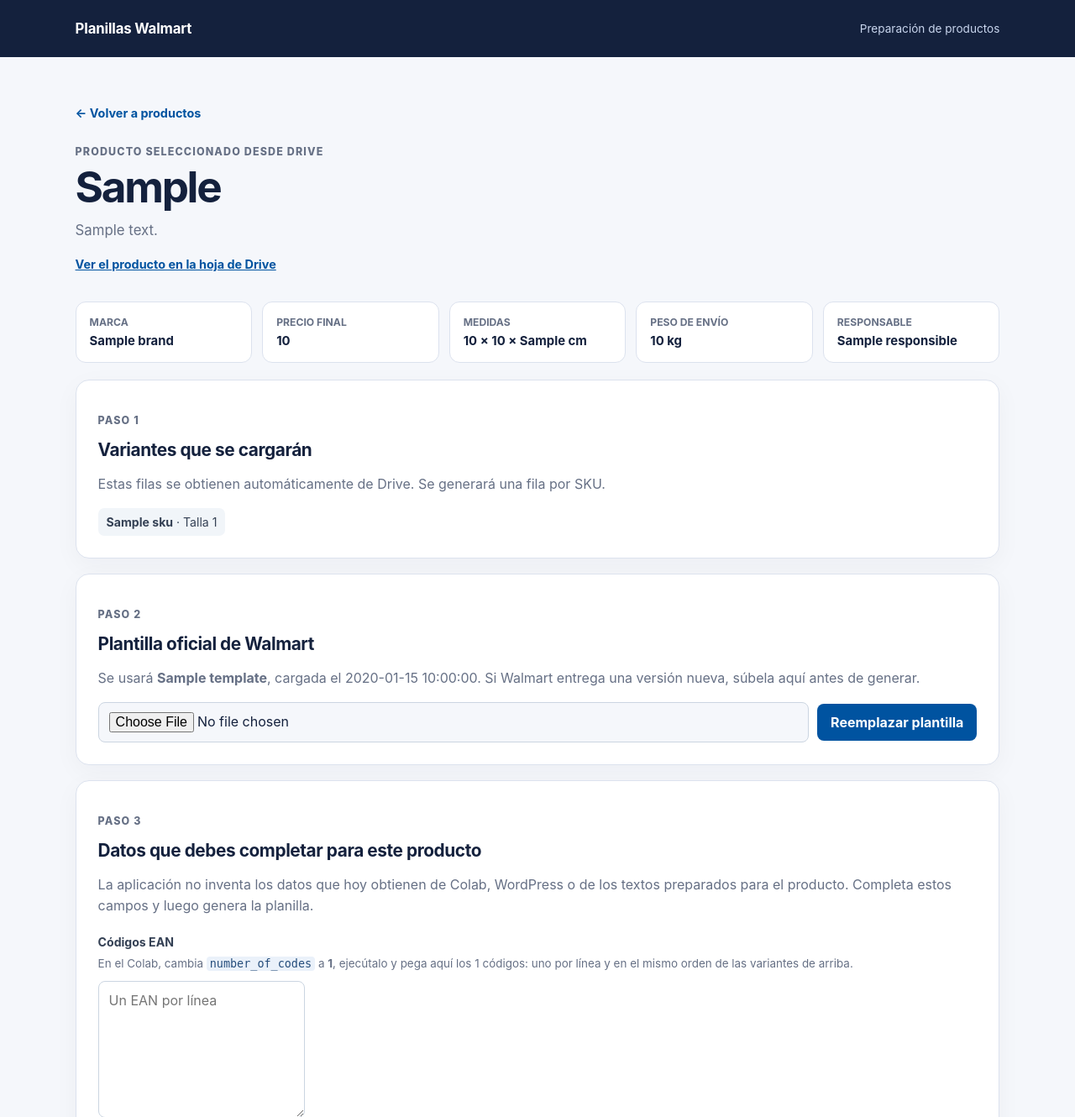
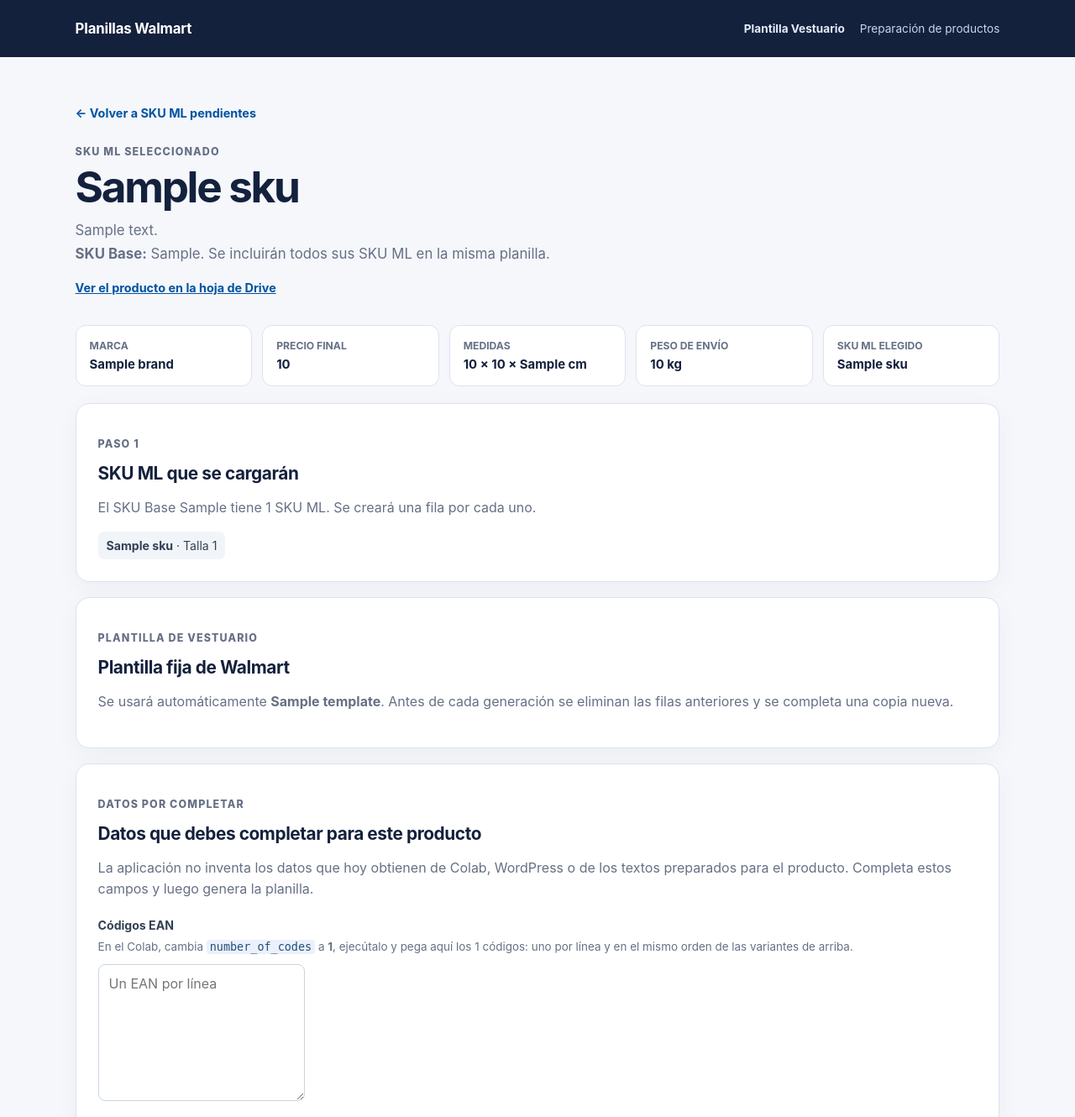
Before and after one commit to tomasgarciaib/automatizacion-planillas-walmart, a FastAPI app: template app/templates/product_detail.html in a window 1280 px wide. Shown: the top 1330 px of the page at 84% size. Run offline with FastAPI, Linux system fonts and the light colour scheme; the template is opened without the code that fills it: most values are stand-ins (such as "Sample title", 1, 10 or a date in 2020).

Commit message:
feat: iniciar planillas desde SKU ML pendientes

```diff
--- a/app/main.py
+++ b/app/main.py
@@ -19,10 +19,11 @@ from app.services.campaigns import (
 )
 from app.services.files import save_upload
 from app.services.source_products import (
+    ProductVariant,
     SourceProduct,
     SourceProductsError,
     fetch_products,
-    get_product,
+    get_product_by_sku_ml,
 )
 from app.services.templates import (
     TemplateProcessingError,
@@ -69,9 +70,10 @@ def health_check() -> dict[str, str]:
 def dashboard(
     request: Request,
     q: str = "",
+    show_all: bool = False,
     settings: Settings = Depends(app_settings),
 ):
-    """Muestra los productos que el equipo debe trabajar desde la hoja de Drive."""
+    """Muestra SKU ML pendientes y permite entrar por el SKU hijo."""
     source_error = None
     products: list[SourceProduct] = []
     try:
@@ -79,30 +81,41 @@ def dashboard(
     except SourceProductsError as error:
         source_error = str(error)
 
+    sku_items = [
+        {"product": product, "variant": variant}
+        for product in products
+        for variant in product.variants
+    ]
     query = q.strip().casefold()
     if query:
-        products = [
-            product
-            for product in products
-            if query in product.sku_base.casefold()
-            or query in product.description.casefold()
-            or query in product.brand.casefold()
+        sku_items = [
+            item
+            for item in sku_items
+            if query in item["product"].sku_base.casefold()
+            or query in item["variant"].sku.casefold()
+            or query in item["product"].description.casefold()
+            or query in item["product"].brand.casefold()
+        ]
+    elif not show_all:
+        sku_items = [
+            item for item in sku_items if not item["product"].responsible.strip()
         ]
 
     return templates.TemplateResponse(
         request,
         "products.html",
         {
-            "products": products,
+            "sku_items": sku_items,
             "query": q,
+            "show_all": show_all,
             "source_error": source_error,
             "source_sheet_url": settings.source_sheet_web_url,
         },
     )
 
 
-def _product_url(sku_base: str, message: str | None = None) -> str:
-    url = f"/products/{quote(sku_base, safe='')}"
+def _sku_ml_url(sku_ml: str, message: str | None = None) -> str:
+    url = f"/sku-ml/{quote(sku_ml, safe='')}"
     return f"{url}?{urlencode({'message': message})}" if message else url
 
 
@@ -110,9 +123,13 @@ def _format_price(value: object) -> str:
     return f"${int(value):,}".replace(",", ".")
 
 
-def _get_source_product(settings: Settings, sku_base: str) -> SourceProduct:
+def _get_source_product(
+    settings: Settings, sku_ml: str
+) -> tuple[SourceProduct, ProductVariant]:
     try:
-        return get_product(fetch_products(settings.source_sheet_csv_url), sku_base)
+        return get_product_by_sku_ml(
+            fetch_products(settings.source_sheet_csv_url), sku_ml
+        )
     except SourceProductsError as error:
         raise HTTPException(status_code=404, detail=str(error)) from error
 
@@ -183,14 +200,14 @@ def _build_product_rows(
     return rows
 
 
-@app.get("/products/{sku_base}", response_class=HTMLResponse)
-def product_detail(
-    sku_base: str,
+@app.get("/sku-ml/{sku_ml}", response_class=HTMLResponse)
+def sku_ml_detail(
+    sku_ml: str,
     request: Request,
     message: str | None = None,
     settings: Settings = Depends(app_settings),
 ):
-    product = _get_source_product(settings, sku_base)
+    product, selected_variant = _get_source_product(settings, sku_ml)
     with get_connection(settings.database_path) as connection:
         template = connection.execute(
             "SELECT id, original_name, stored_name, uploaded_at "
@@ -208,6 +225,7 @@ def product_detail(
         "product_detail.html",
         {
             "product": product,
+            "selected_variant": selected_variant,
             "template": template,
             "outputs": outputs,
             "message": message,
@@ -217,9 +235,22 @@ def product_detail(
     )
 
 
+@app.get("/products/{sku_base}")
+def legacy_product_link(sku_base: str, settings: Settings = Depends(app_settings)):
+    """Mantiene los enlaces de la versión anterior durante la transición."""
+    try:
+        products = fetch_products(settings.source_sheet_csv_url)
+        product = next(
+            item for item in products if item.sku_base.casefold() == sku_base.casefold()
+        )
+    except (SourceProductsError, StopIteration) as error:
+        raise HTTPException(status_code=404, detail="No se encontró el producto") from error
+    return RedirectResponse(_sku_ml_url(product.variants[0].sku), status_code=303)
+
+
 @app.post("/walmart-templates")
 async def upload_walmart_template(
-    return_sku: str = Form(...),
+    return_sku_ml: str | None = Form(None),
     file: UploadFile = File(...),
     settings: Settings = Depends(app_settings),
 ):
@@ -230,7 +261,9 @@ async def upload_walmart_template(
             max_bytes=settings.max_upload_mb * 1024 * 1024,
         )
     except ValueError as error:
-        return RedirectResponse(_product_url(return_sku, str(error)), status_code=303)
+        if return_sku_ml:
+            return RedirectResponse(_sku_ml_url(return_sku_ml, str(error)), status_code=303)
+        return RedirectResponse("/configuracion/plantilla", status_code=303)
 
     with get_connection(settings.database_path) as connection:
         connection.execute(
@@ -238,15 +271,24 @@ async def upload_walmart_template(
             (file.filename or "plantilla-walmart.xlsx", stored_name),
         )
         connection.commit()
+    if return_sku_ml:
+        return RedirectResponse(
+            _sku_ml_url(
+                return_sku_ml,
+                "Plantilla Vestuario actualizada. Se limpiará antes de cada generación.",
+            ),
+            status_code=303,
+        )
     return RedirectResponse(
-        _product_url(return_sku, "Plantilla Vestuario cargada. Ya puedes preparar el producto."),
+        "/configuracion/plantilla?message="
+        + quote("Plantilla Vestuario actualizada. Se limpiará antes de cada generación."),
         status_code=303,
     )
 
 
-@app.post("/products/{sku_base}/generate")
+@app.post("/sku-ml/{sku_ml}/generate")
 def generate_product_template(
-    sku_base: str,
+    sku_ml: str,
     template_id: int = Form(...),
     ean_codes: str = Form(...),
     main_image_url: str = Form(...),
@@ -263,7 +305,7 @@ def generate_product_template(
     keywords: str = Form(...),
     settings: Settings = Depends(app_settings),
 ):
-    product = _get_source_product(settings, sku_base)
+    product, _ = _get_source_product(settings, sku_ml)
     entered_values = {
         "URL imagen principal": main_image_url,
         "URL imagen secundaria": image_2_url,
@@ -281,28 +323,28 @@ def generate_product_template(
     missing = [label for label, value in entered_values.items() if not value.strip()]
     if missing:
         return RedirectResponse(
-            _product_url(sku_base, f"Falta completar: {', '.join(missing)}."),
+            _sku_ml_url(sku_ml, f"Falta completar: {', '.join(missing)}."),
             status_code=303,
         )
 
     codes = [line.strip() for line in ean_codes.splitlines() if line.strip()]
     if len(codes) != len(product.variants):
         return RedirectResponse(
-            _product_url(
-                sku_base,
+            _sku_ml_url(
+                sku_ml,
                 f"Debes pegar {len(product.variants)} códigos EAN, uno por cada variante.",
             ),
             status_code=303,
         )
     if len(set(codes)) != len(codes) or any(not EAN_PATTERN.fullmatch(code) for code in codes):
         return RedirectResponse(
-            _product_url(sku_base, "Los EAN deben ser códigos numéricos únicos de 8 a 14 dígitos."),
+            _sku_ml_url(sku_ml, "Los EAN deben ser códigos numéricos únicos de 8 a 14 dígitos."),
             status_code=303,
         )
     image_urls = (main_image_url, image_2_url, image_3_url)
     if any(not value.strip().lower().startswith(("https://", "http://")) for value in image_urls):
         return RedirectResponse(
-            _product_url(sku_base, "Las tres imágenes deben tener una URL que comience con http:// o https://."),
+            _sku_ml_url(sku_ml, "Las tres imágenes deben tener una URL que comience con http:// o https://."),
             status_code=303,
         )
 
@@ -313,14 +355,14 @@ def generate_product_template(
         ).fetchone()
         if template is None:
             return RedirectResponse(
-                _product_url(sku_base, "La plantilla seleccionada ya no está disponible."),
+                _sku_ml_url(sku_ml, "La plantilla seleccionada ya no está disponible."),
                 status_code=303,
             )
 
         source_path = settings.uploads_dir / Path(template["stored_name"]).name
         if not source_path.is_file():
             return RedirectResponse(
-                _product_url(sku_base, "No se encontró el archivo de plantilla. Vuelve a cargarlo."),
+                _sku_ml_url(sku_ml, "No se encontró el archivo de plantilla. Vuelve a cargarlo."),
                 status_code=303,
             )
 
@@ -349,7 +391,7 @@ def generate_product_template(
                 ),
             )
         except TemplateProcessingError as error:
-            return RedirectResponse(_product_url(sku_base, str(error)), status_code=303)
+            return RedirectResponse(_sku_ml_url(sku_ml, str(error)), status_code=303)
 
         connection.execute(
             "INSERT INTO product_outputs (sku_base, original_name, stored_name) VALUES (?, ?, ?)",
@@ -357,8 +399,26 @@ def generate_product_template(
         )
         connection.commit()
     return RedirectResponse(
-        _product_url(sku_base, "Planilla completada y lista para descargar."),
+        _sku_ml_url(sku_ml, "Planilla completada y lista para descargar."),
         status_code=303,
+    )
+
+
+@app.get("/configuracion/plantilla", response_class=HTMLResponse)
+def template_settings(
+    request: Request,
+    message: str | None = None,
+    settings: Settings = Depends(app_settings),
+):
+    with get_connection(settings.database_path) as connection:
+        template = connection.execute(
+            "SELECT original_name, uploaded_at FROM walmart_templates "
+            "WHERE category = 'Vestuario' ORDER BY id DESC LIMIT 1"
+        ).fetchone()
+    return templates.TemplateResponse(
+        request,
+        "template_settings.html",
+        {"template": template, "message": message},
     )
 
 
--- a/app/static/styles.css
+++ b/app/static/styles.css
@@ -12,7 +12,7 @@
 * { box-sizing: border-box; }
 body { margin: 0; background: var(--background); color: var(--ink); font-family: Inter, ui-sans-serif, system-ui, -apple-system, BlinkMacSystemFont, "Segoe UI", sans-serif; }
 .site-header { min-height: 68px; display: flex; align-items: center; justify-content: space-between; padding: 0 7vw; background: var(--ink); color: white; }
-.brand { color: white; font-size: 1.05rem; font-weight: 750; letter-spacing: -.01em; text-decoration: none; }
+.brand { color: white; font-size: 1.05rem; font-weight: 750; letter-spacing: -.01em; text-decoration: none; }.header-nav { align-items: center; display: flex; gap: 18px; }.header-nav a { color: #e3ecfa; font-size: .85rem; font-weight: 700; text-decoration: none; }.header-nav a:hover { color: white; text-decoration: underline; }
 .environment { color: #c9d6ee; font-size: .85rem; }
 .page-shell { width: min(1120px, 86vw); margin: 0 auto; padding: 56px 0 72px; }
 .intro { max-width: 720px; margin-bottom: 32px; }
@@ -64,4 +64,4 @@ button:hover { background: var(--accent-dark); }
 .generate-bar { align-items: center; background: var(--ink); border-radius: 14px; color: white; display: flex; justify-content: space-between; gap: 18px; margin-top: 18px; padding: 18px 20px; }.generate-bar div { display: grid; gap: 3px; }.generate-bar span { color: #c9d6ee; font-size: .9rem; }.generate-bar button { background: white; color: var(--accent-dark); flex: 0 0 auto; }.generate-bar button:hover { background: #e8f0fb; }
 .outputs-card .document-list li { grid-template-columns: 1fr auto auto; }
 @media (max-width: 900px) { .source-summary { grid-template-columns: repeat(3, 1fr); }.form-grid-three { grid-template-columns: 1fr 1fr; } }
-@media (max-width: 760px) { .site-header { padding: 0 7vw; }.page-shell { width: min(94vw, 680px); padding-top: 36px; }.form-grid, .two-column, .form-grid-two, .form-grid-three { grid-template-columns: 1fr; }.campaign-header { display: grid; }.document-list li { grid-template-columns: 1fr; gap: 4px; }.document-list small { font-size: .75rem; }.search-form > div, .generate-bar { align-items: stretch; flex-direction: column; }.source-summary { grid-template-columns: 1fr 1fr; }.upload-inline { align-items: stretch; flex-direction: column; }.upload-inline input { min-width: 0; }.outputs-card .document-list li { grid-template-columns: 1fr; } }
+@media (max-width: 760px) { .site-header { padding: 0 7vw; }.header-nav { gap: 10px; }.header-nav a { display: none; }.page-shell { width: min(94vw, 680px); padding-top: 36px; }.form-grid, .two-column, .form-grid-two, .form-grid-three { grid-template-columns: 1fr; }.campaign-header { display: grid; }.document-list li { grid-template-columns: 1fr; gap: 4px; }.document-list small { font-size: .75rem; }.search-form > div, .generate-bar { align-items: stretch; flex-direction: column; }.source-summary { grid-template-columns: 1fr 1fr; }.upload-inline { align-items: stretch; flex-direction: column; }.upload-inline input { min-width: 0; }.outputs-card .document-list li { grid-template-columns: 1fr; } }
--- a/app/templates/base.html
+++ b/app/templates/base.html
@@ -10,7 +10,7 @@
   <body>
     <header class="site-header">
       <a class="brand" href="/">Planillas Walmart</a>
-      <span class="environment">Preparación de productos</span>
+      <nav class="header-nav"><a href="/configuracion/plantilla">Plantilla Vestuario</a><span class="environment">Preparación de productos</span></nav>
     </header>
     <main class="page-shell">{% block content %}{% endblock %}</main>
   </body>
--- a/app/templates/product_detail.html
+++ b/app/templates/product_detail.html
@@ -1,12 +1,13 @@
 {% extends "base.html" %}
-{% block title %}{{ product.sku_base }} | Planillas Walmart{% endblock %}
+{% block title %}{{ selected_variant.sku }} | Planillas Walmart{% endblock %}
 {% block content %}
-<a class="back-link" href="/">← Volver a productos</a>
+<a class="back-link" href="/">← Volver a SKU ML pendientes</a>
 
 <section class="intro product-intro">
-  <p class="eyebrow">Producto seleccionado desde Drive</p>
-  <h1>{{ product.sku_base }}</h1>
+  <p class="eyebrow">SKU ML seleccionado</p>
+  <h1>{{ selected_variant.sku }}</h1>
   <p>{{ product.description }}</p>
+  <p class="field-help"><strong>SKU Base:</strong> {{ product.sku_base }}. Se incluirán todos sus SKU ML en la misma planilla.</p>
   <p class="source-link"><a href="{{ source_sheet_url }}" target="_blank" rel="noreferrer">Ver el producto en la hoja de Drive</a></p>
 </section>
 
@@ -17,38 +18,34 @@
   <article><span>Precio final</span><strong>{{ price_display }}</strong></article>
   <article><span>Medidas</span><strong>{{ product.height_cm }} × {{ product.width_cm }} × {{ product.depth_cm }} cm</strong></article>
   <article><span>Peso de envío</span><strong>{{ product.shipping_weight_kg }} kg</strong></article>
-  <article><span>Responsable</span><strong>{{ product.responsible or "Sin asignar" }}</strong></article>
+  <article><span>SKU ML elegido</span><strong>{{ selected_variant.sku }}</strong></article>
 </section>
 
 <section class="card">
   <p class="eyebrow">Paso 1</p>
-  <h2>Variantes que se cargarán</h2>
-  <p>Estas filas se obtienen automáticamente de Drive. Se generará una fila por SKU.</p>
+  <h2>SKU ML que se cargarán</h2>
+  <p>El SKU Base {{ product.sku_base }} tiene {{ product.variants|length }} SKU ML. Se creará una fila por cada uno.</p>
   <div class="variants-list">
     {% for variant in product.variants %}<span><strong>{{ variant.sku }}</strong> · Talla {{ variant.size }}</span>{% endfor %}
   </div>
 </section>
 
 <section class="card template-card">
-  <p class="eyebrow">Paso 2</p>
-  <h2>Plantilla oficial de Walmart</h2>
+  <p class="eyebrow">Plantilla de Vestuario</p>
+  <h2>Plantilla fija de Walmart</h2>
   {% if template %}
-  <p>Se usará <strong>{{ template.original_name }}</strong>, cargada el {{ template.uploaded_at }}. Si Walmart entrega una versión nueva, súbela aquí antes de generar.</p>
+  <p>Se usará automáticamente <strong>{{ template.original_name }}</strong>. Antes de cada generación se eliminan las filas anteriores y se completa una copia nueva.</p>
   {% else %}
-  <p class="required-note">Antes de generar, carga la plantilla oficial de la categoría Vestuario. La página conserva sus hojas técnicas, encabezados y validaciones.</p>
+  <p class="required-note">Aún no hay una plantilla fija configurada. Un administrador debe cargar la plantilla oficial de Vestuario una sola vez.</p>
+  <p><a href="/configuracion/plantilla">Configurar plantilla de Vestuario</a></p>
   {% endif %}
-  <form class="upload-inline" method="post" action="/walmart-templates" enctype="multipart/form-data">
-    <input type="hidden" name="return_sku" value="{{ product.sku_base }}" />
-    <input name="file" type="file" accept=".xlsx" required />
-    <button type="submit">{% if template %}Reemplazar plantilla{% else %}Cargar plantilla Vestuario{% endif %}</button>
-  </form>
 </section>
 
 {% if template %}
-<form class="product-form" method="post" action="/products/{{ product.sku_base }}/generate">
+<form class="product-form" method="post" action="/sku-ml/{{ selected_variant.sku }}/generate">
   <input type="hidden" name="template_id" value="{{ template.id }}" />
   <section class="card">
-    <p class="eyebrow">Paso 3</p>
+    <p class="eyebrow">Datos por completar</p>
     <h2>Datos que debes completar para este producto</h2>
     <p>La aplicación no inventa los datos que hoy obtienen de Colab, WordPress o de los textos preparados para el producto. Completa estos campos y luego genera la planilla.</p>
 
@@ -92,7 +89,7 @@
 
 <section class="card outputs-card">
   <p class="eyebrow">Planillas generadas</p>
-  <h2>Descargas de {{ product.sku_base }}</h2>
+  <h2>Descargas del SKU Base {{ product.sku_base }}</h2>
   {% if outputs %}
   <ul class="document-list">
     {% for output in outputs %}<li><span>{{ output.original_name }}</span><small>{{ output.created_at }}</small><a href="/product-outputs/{{ output.id }}/download">Descargar</a></li>{% endfor %}
```
Also changed, not shown: app/services/source_products.py (+11 -0 lines), app/templates/products.html (+18 -16 lines), app/templates/template_settings.html (added, +25 -0 lines), docs/ARCHITECTURE.md (+1 -1 lines), docs/USER_GUIDE.md (+4 -4 lines), tests/test_product_flow.py (+3 -3 lines), tests/test_source_products.py (+6 -1 lines), README.md.
